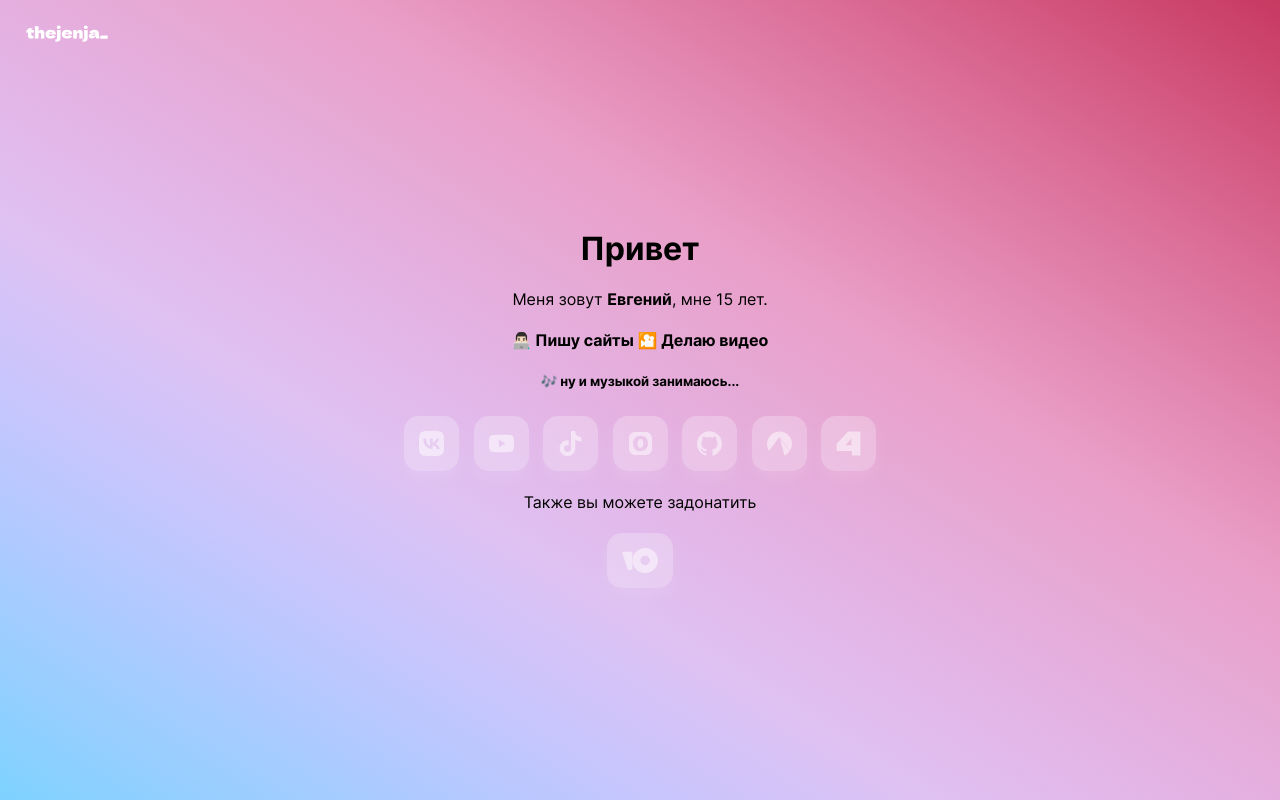
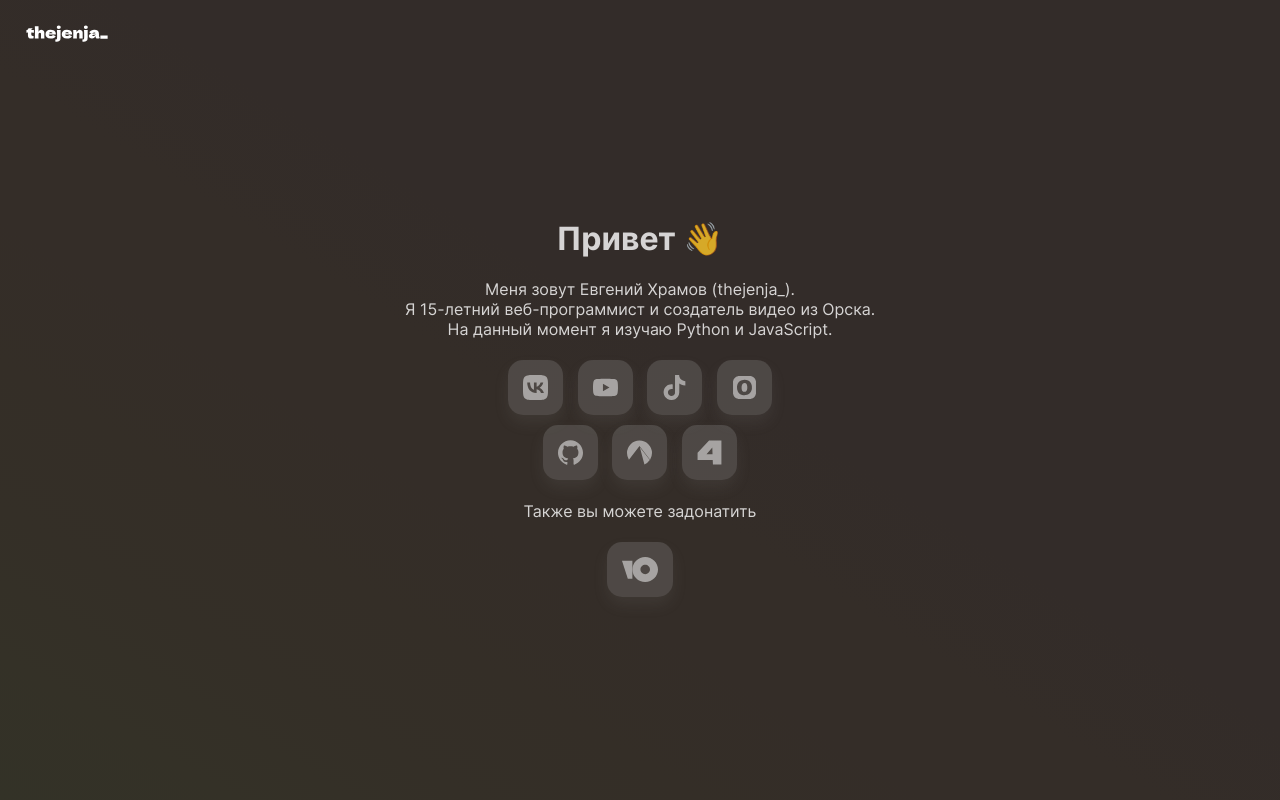
Before and after one commit to thejenja/thejenja.github.io, a PHP site: page / in a window 1280 px wide. Run offline with PHP 8.4, Linux system fonts and the light colour scheme.

Commit message:
new gradient, dark style

```diff
--- a/index.html
+++ b/index.html
@@ -12,11 +12,11 @@
 </head>
 <body class="gradient">
     <header><div class="logo" onclick="alert('Здесь планировалась кнопка, но я что-то передумал...')"><img height=18px src="logo.svg" alt="thejenja_"></div></header>
-        <center><content><div><h1>Привет</h1><p>Меня зовут <b>Евгений</b>, мне <span id="age"></span> лет.</p><h4>👨🏻‍💻 Пишу сайты 🎦 Делаю видео</h4><h5>🎶 ну и музыкой занимаюсь...</h5>
+        <center><content><div><h1>Привет 👋</h1><p>Меня зовут Евгений Храмов (thejenja_).<br>Я <span id="age"></span>-летний веб-программист и создатель видео из Орска.<br>На данный момент я изучаю Python и JavaScript.</p>
                 <a href="https://vk.com/thejenja" class="btn" target="_blank" id="vk"><img src="svg/vk.svg" class="btnLogo" title="VK"></a>
                 <a href="https://www.youtube.com/channel/UCFWXqFyLd9AXDCVZ9rI4gVg" class="btn" target="_blank" id="youtube"><img src="svg/youtube.svg" class="btnLogo" title="YouTube"></a>
                 <a href="https://www.tiktok.com/@thejenja_" class="btn" target="_blank" id="tiktok"><img src="svg/tiktok.svg" class="btnLogo" title="TikTok"></a>
-                <a href="https://openvk.su/thejenja" class="btn" target="_blank" id="openvk"><img src="svg/openvk.svg" class="btnLogo" title="OpenVK"></a>
+                <a href="https://openvk.su/thejenja" class="btn" target="_blank" id="openvk"><img src="svg/openvk.svg" class="btnLogo" title="OpenVK"></a><br>
                 <a href="https://github.com/thejenja" class="btn" target="_blank" id="github"><img src="svg/github.svg" class="btnLogo" title="GitHub"></a>
                 <a href="https://codeberg.org/thejenja" class="btn" target="_blank" id="codeberg"><img src="svg/codeberg.svg" class="btnLogo" title="Codeberg"></a>
                 <a href="https://4pda.to/forum/index.php?showuser=8200414" class="btn" target="_blank" id="pda"><img src="svg/4pda.svg" class="btnLogo" title="4PDA"></a>
--- a/style.css
+++ b/style.css
@@ -14,13 +14,16 @@ body {
 	font-weight: 700;
 	font-display: swap;
 	src: url("fonts/Inter-Bold.woff2") format("woff2");}
+p, h1, h4, h5{
+	color: rgba(255, 255, 255, 0.8);
+}
 .logo {
 	margin: 5px;
 	padding: 10px 10px 5px 10px;
 	transition: 0.5s;
 	border-radius: 15px;}
-.logo:hover {background: rgba(255, 255, 255, 20%)}
-.gradient {background-image: linear-gradient(to right top,#7ed2ff,#99ceff,#b3c9ff,#cbc5fc,#dfc1f2,#e3b5e6,#e6aad7,#e99ec7,#e286b0,#db6e97,#d2547d,#c73961)}
+.logo:hover {background: rgba(155, 155, 155, 20%)}
+.gradient {background-image: linear-gradient(to right top, #333227, #343127, #342f27, #342e27, #342d28, #342d28, #332c29, #332c29, #332c29, #332c29, #332c29, #332c29);}
 .gradient {
 	opacity: 0;
 	transition: 1s;
@@ -42,16 +45,15 @@ center {
 content {
 	display: flex;
 	justify-content: space-around;
-	padding: 10px;}
+	padding: 35px;}
 .btn {
 	display: inline-block;
 	text-decoration: none;
 	border-radius: 15px;
 	margin: 5px;
-	background: rgba(255, 255, 255, 25%);
-	box-shadow: 0 8px 15px rgba(255, 255, 255, 0.1);
+	background: rgba(155, 155, 155, 25%);
+	box-shadow: 0 8px 15px rgba(155, 155, 155, 0.1);
 	transition: 0.5s;}
-.btn:hover {background: rgba(0, 0, 0, 0.5)}
 .btn>.btnLogo {
 	opacity: .5;
 	filter: invert();
```
Also changed, not shown: icon.png.
